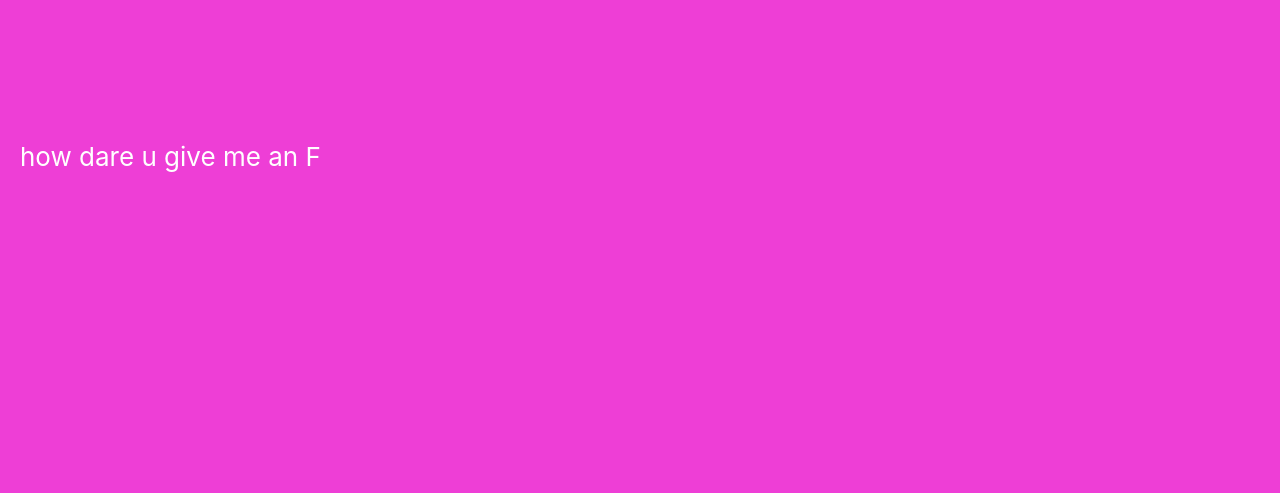
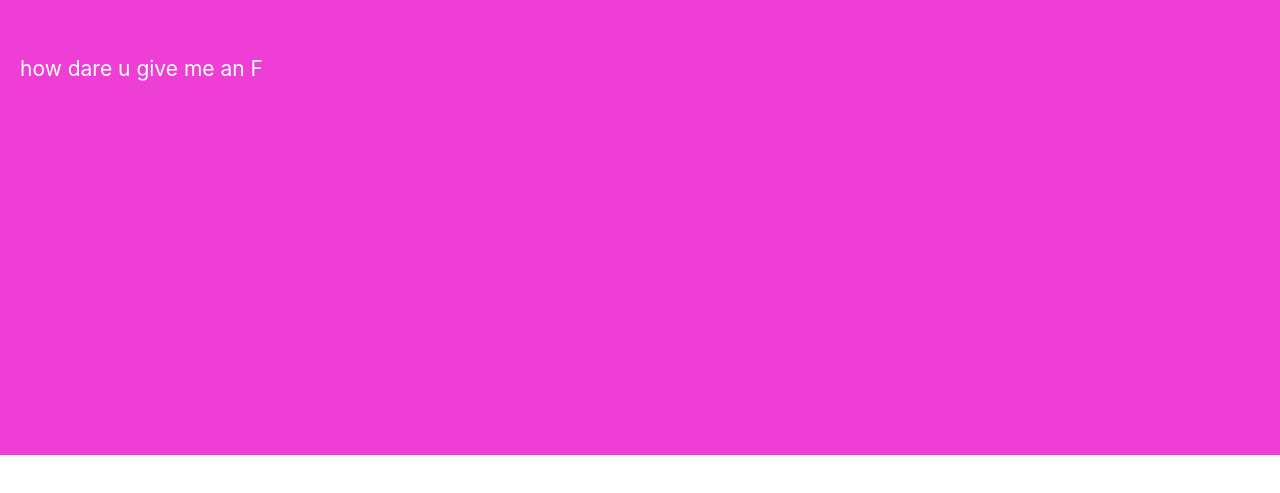
Before and after one commit to cwierz/profile, a React (Create React App) app: page / in a window 1280 px wide. Shown: the part 745-1238 px from the top of the page. After the commit the page ends 1200 px from the top, so only its background shows below. Built offline with nearby package versions, Linux system fonts and the light colour scheme.

Commit message:
Change format of subheader, remove spinny

```diff
--- a/src/App.css
+++ b/src/App.css
@@ -15,7 +15,7 @@
 
 .App-header {
   background-color: #ee3ed6;
-  min-height: 100vh;
+  min-height: 90vh;
   display: flex;
   flex-direction: column;
   align-items: left;
@@ -27,12 +27,12 @@
 
 .App-subheader {
   background-color: #ee3ed6;
-  min-height: 100vh;
+  min-height: 50vh;
   display: flex;
   flex-direction: column;
   align-items: left;
   justify-content: top;
-  font-size: calc(10px + 2vmin);
+  font-size: calc(5px + 2vmin);
   color: white;
   padding: 20px;
 }
```
